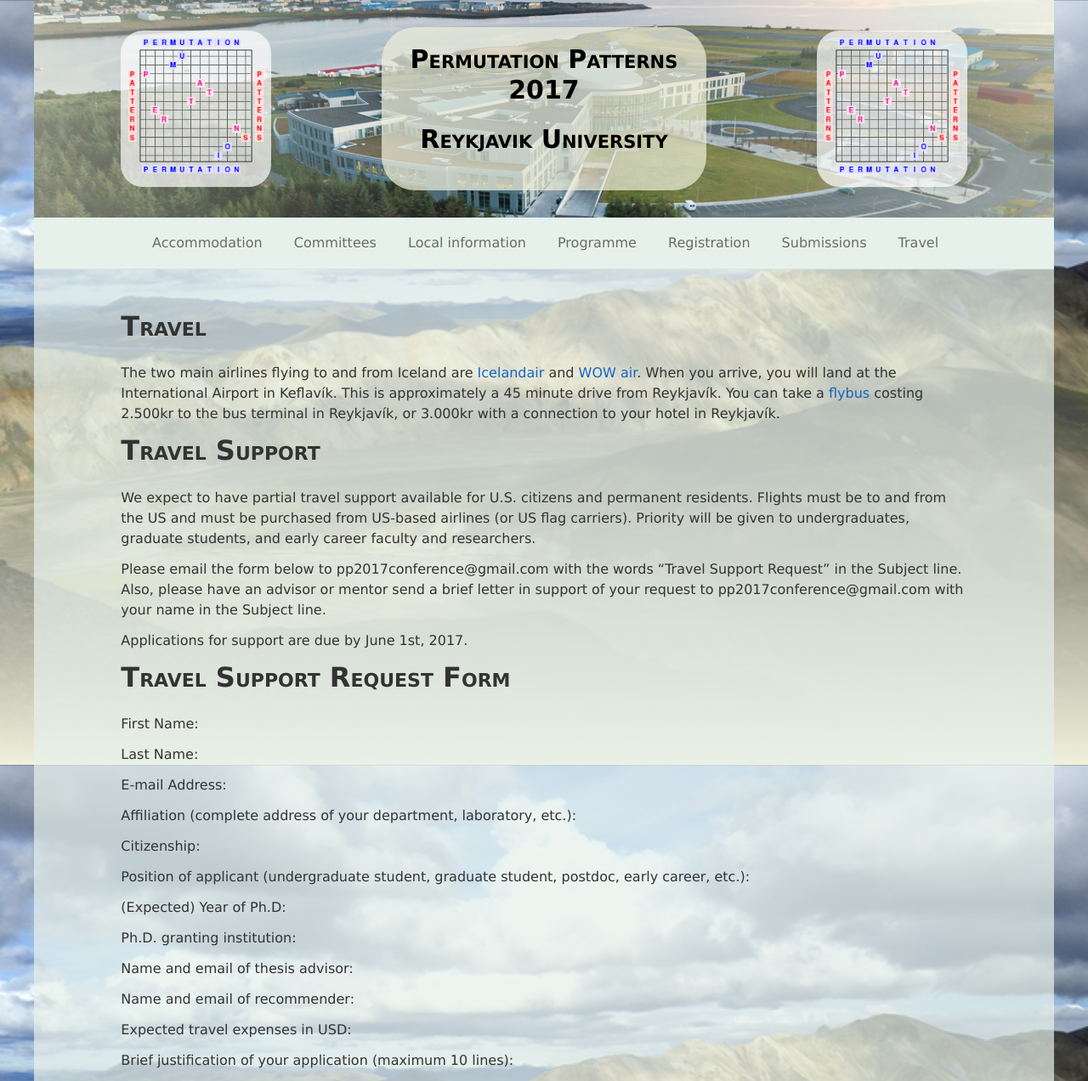
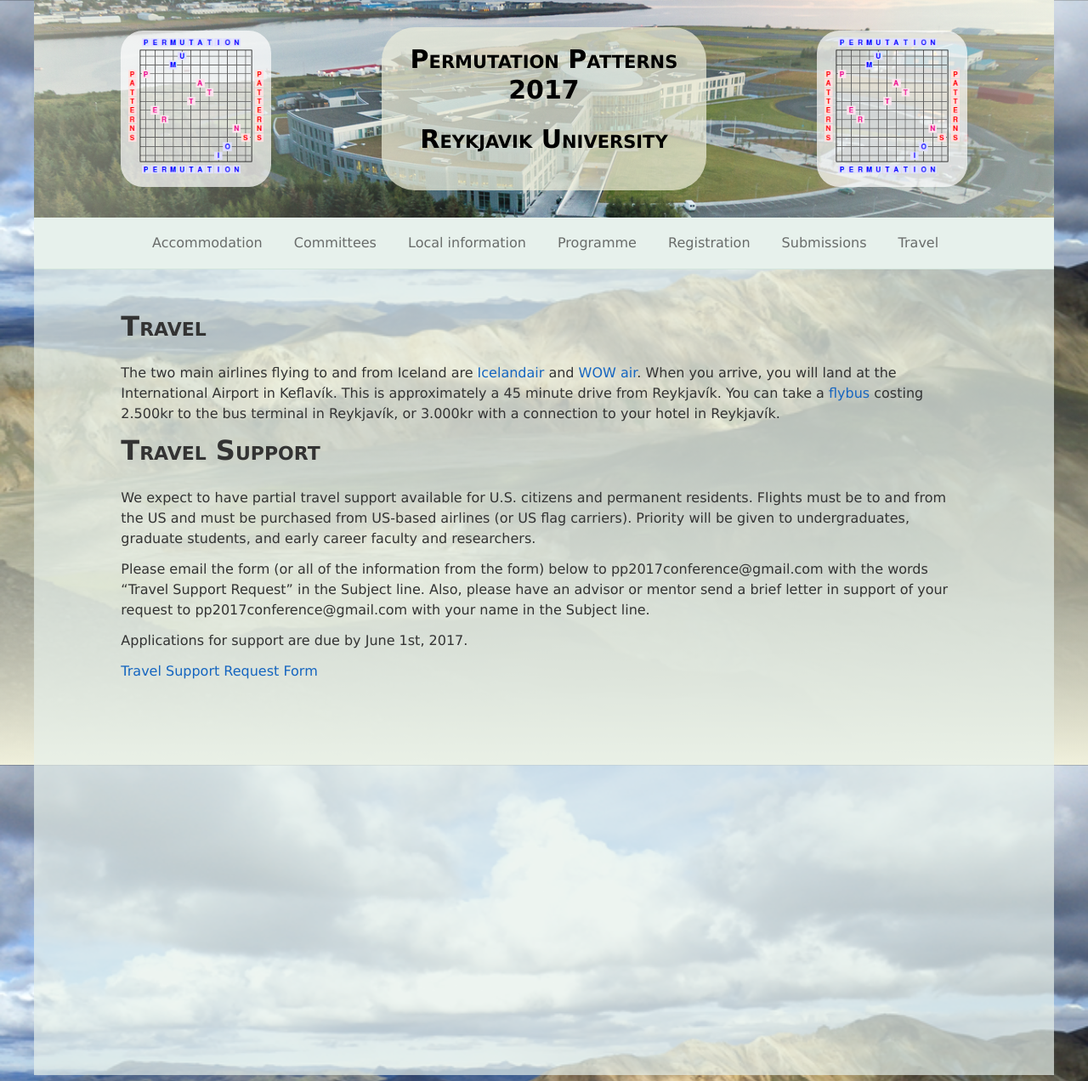
Before and after one commit to pp2017/pp2017.github.io, a Jekyll site: the page built from travel.md, in a window 1280 px wide. Shown: the whole page at 85% size. Built offline with Jekyll 4.4.1, drawn with Linux system fonts in a browser that asks for light colours; nearby versions of some CDN libraries.

Commit message:
Small updates.
Including travel support form,
and all the information from Henning’s e-mail to everyone.

```diff
--- a/travel.md
+++ b/travel.md
@@ -16,39 +16,17 @@ permanent residents. Flights must be to and from the US and must be purchased
 from US-based airlines (or US flag carriers). Priority will be given to
 undergraduates, graduate students, and early career faculty and researchers.
 
-Please email the form below to pp2017conference@gmail.com with the words “Travel
-Support Request” in the Subject line. Also, please have an advisor or mentor
-send a brief letter in support of your request to pp2017conference@gmail.com
-with your name in the Subject line.
+Please email the form (or all of the information from the form) below to
+pp2017conference@gmail.com with the words “Travel Support Request” in the
+Subject line. Also, please have an advisor or mentor send a brief letter in
+support of your request to pp2017conference@gmail.com with your name in the
+Subject line.
 
 Applications for support are due by June 1st, 2017.
 
-# Travel Support Request Form
-
-First Name:
-
-Last Name:
-
-E-mail Address:
-
-Affiliation (complete address of your department, laboratory, etc.):
-
-Citizenship:
-
-Position of applicant (undergraduate student, graduate student, postdoc, early career, etc.):
-
-(Expected) Year of Ph.D:
-
-Ph.D. granting institution:
-
-Name and email of thesis advisor:
-
-Name and email of recommender:
-
-Expected travel expenses in USD:
-
-Brief justification of your application (maximum 10 lines):
+[Travel Support Request Form][form]
 
 [icelandair]: www.icelandair.com
 [wowair]: www.wowair.com
 [flybus]: www.flybus.is
+[form]: /assets/pdf/PP2017TravelForm.pdf
```
Also changed, not shown: registration.md (+3 -1 lines), submissions.md (+10 -1 lines), 1 other file.
